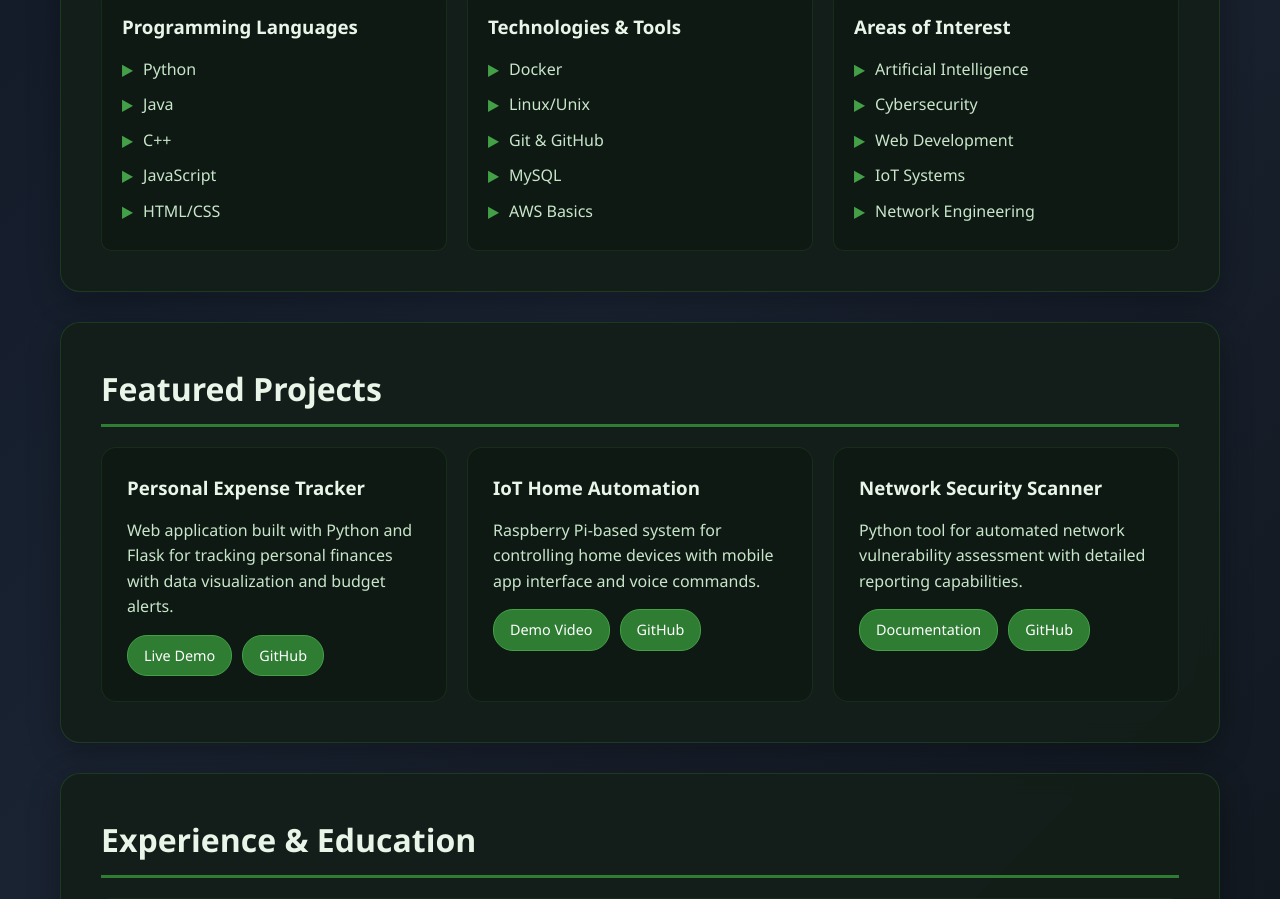
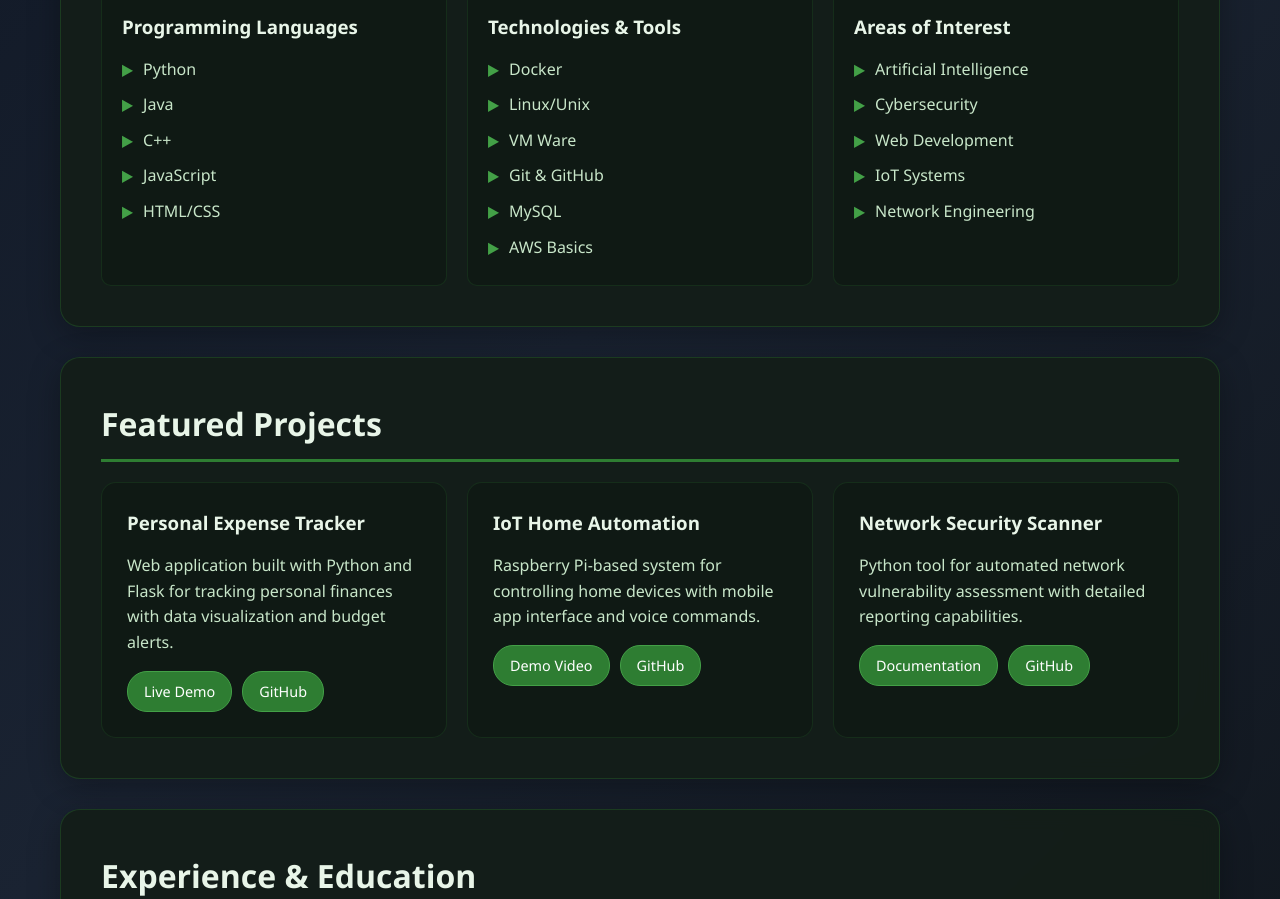
Before and after one commit to ThadAdamsISCO/portfolio, a plain HTML site: page index.html in a window 1280 px wide. Shown: the part 900-1799 px from the top of the page. Drawn offline with Linux system fonts and the light colour scheme.

Commit message:
Update index.html
Changing Stuffs

```diff
--- a/index.html
+++ b/index.html
@@ -257,6 +257,7 @@
                     <ul>
                         <li>Docker</li>
                         <li>Linux/Unix</li>
+                        <li>VM Ware</li>
                         <li>Git & GitHub</li>
                         <li>MySQL</li>
                         <li>AWS Basics</li>
```
